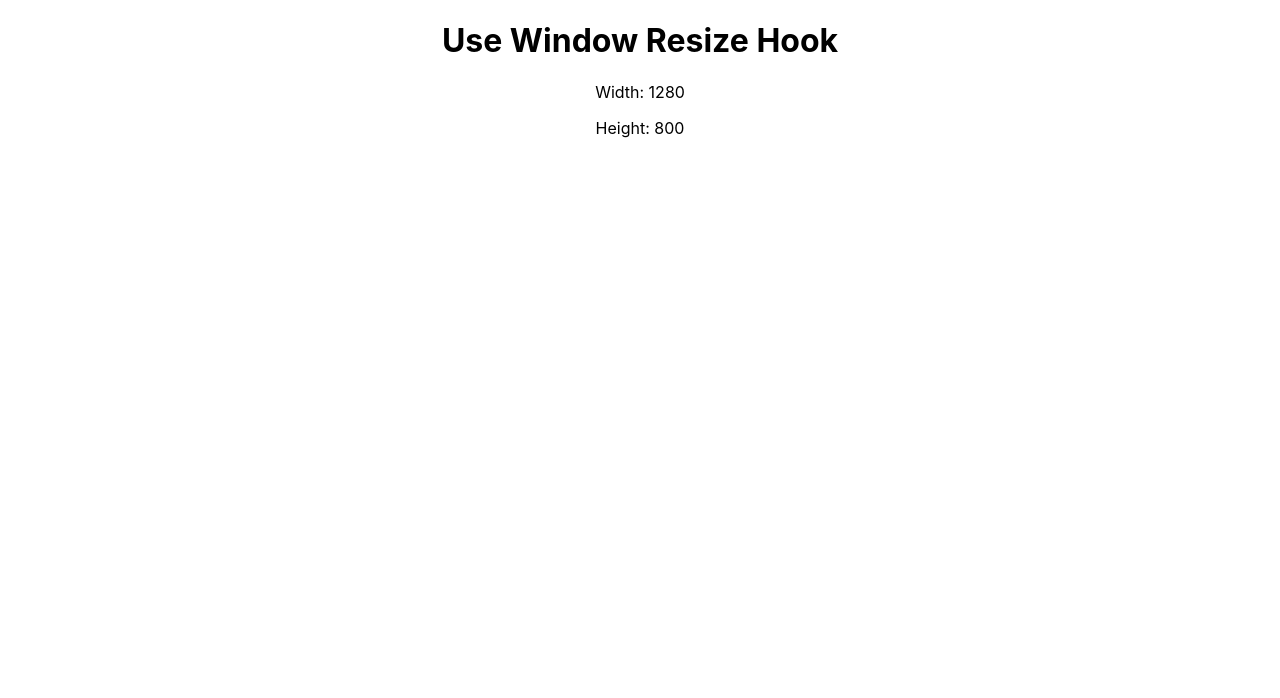
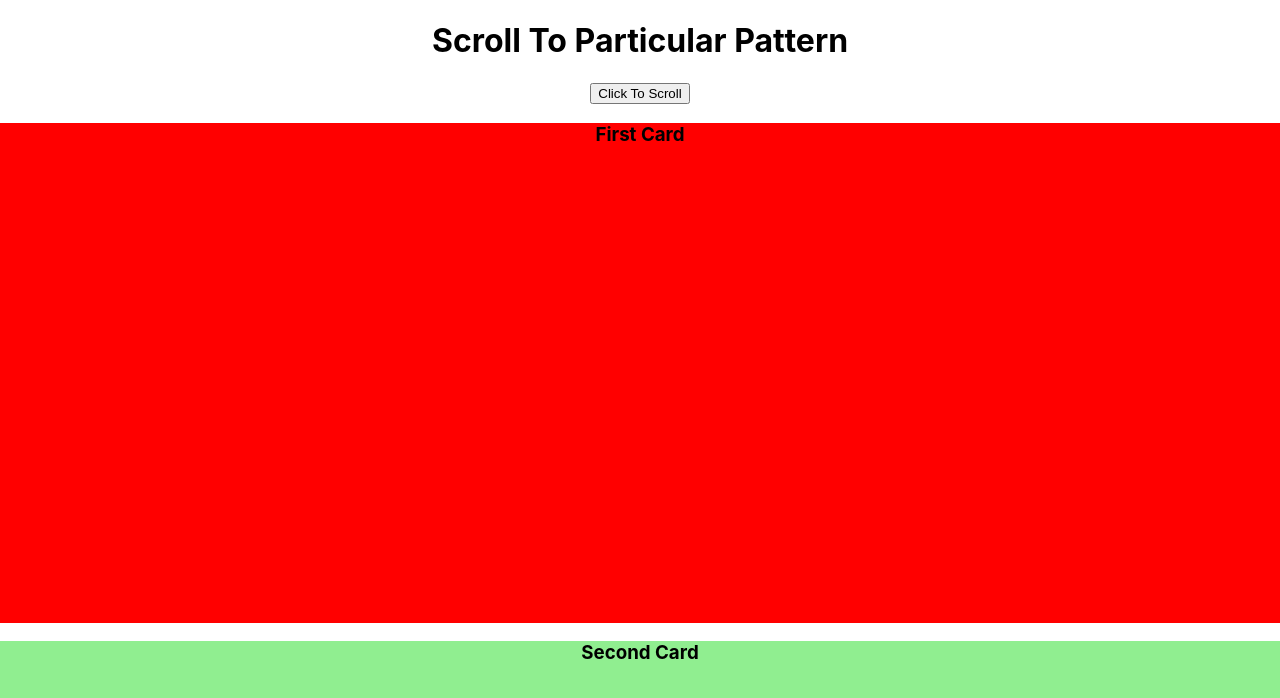
Before and after one commit to codeyoko/React2024, a React (Create React App) app in the folder my-app/: page / in a window 1280 px wide. Shown: the top 698 px of the page. Built offline with nearby package versions, Linux system fonts and the light colour scheme.

Commit message:
project02_use-scroll-section

```diff
--- a/my-app/src/App.js
+++ b/my-app/src/App.js
@@ -17,6 +17,8 @@ import FeatureFlags from './components/feature-flag';
 import UseFetchHookTest from './components/user-fetch-hook/test';
 import UseOnClickOutsideTest from './components/use-outside-click/test';
 import UseWindowResizeTest from './components/use-window-resize/test';
+import UseScrollTopToBottom from './components/use-scroll-bottom-top/test';
+import ScrollToSection from './components/use-scroll-bottom-top/scroll-to-section';
 
 function App() {
   return (
@@ -70,8 +72,15 @@ function App() {
       {/* <UseOnClickOutsideTest /> */}
 
       {/* Use Window Resize Hook */}
-      <UseWindowResizeTest />
-    </div>
+      {/* <UseWindowResizeTest /> */}
+
+      {/* Use Scroll Top To Bottom */}
+      {/* <UseScrollTopToBottom /> */}
+
+      {/* Scroll to a particular section */}
+      <ScrollToSection />
+  </div>
+
   );
 }
 
--- /dev/null
+++ b/my-app/src/components/use-scroll-bottom-top/index.jsx
@@ -0,0 +1,37 @@
+import { useEffect, useState } from "react";
+
+
+export default function useFetchData(url, options = {}) {
+
+    const [data, setData] = useState(null);
+    const [pending, setPending] = useState(false);
+    const [error, setError] = useState(null);
+
+
+    async function fetchData() {
+        try {
+            setPending(true);
+            const response = await fetch(url, {...options});
+
+            if(!response.ok){
+                throw new Error(`${response.statusText}! Could not fetch data`);
+            }
+            const data = await response.json();
+
+            if(data && data.products && data.products.length > 0) {
+                setData(data.products);
+                setPending(false);
+                setError(null);
+            }
+
+        } catch (error) {
+            setError(error.message);
+        }
+    }
+
+    useEffect(() => {
+        fetchData();
+    }, [url]);
+
+    return {data, pending, error};
+}
--- /dev/null
+++ b/my-app/src/components/use-scroll-bottom-top/scroll-to-section.jsx
@@ -0,0 +1,66 @@
+
+import { useRef } from 'react';
+
+export default function ScrollToSection() {
+    const ref = useRef(null);
+    const data = [
+        {
+            lable: 'First Card',
+            style:{
+                width: '100%',
+                height: '500px',
+                background:'red'
+            }
+        },
+        {
+            lable: 'Second Card',
+            style:{
+                width: '100%',
+                height: '500px',
+                background:'lightgreen'
+            }
+        },
+        {
+            lable: 'Third Card',
+            style:{
+                width: '100%',
+                height: '500px',
+                background:'yellow'
+            }
+        }
+
+    ];
+
+
+    function handleScrollToSection () {
+
+        let position = ref.current.getBoundingClientRect().top;
+
+        window.scrollTo({
+            top: position,
+            behavior: "smooth"
+        })
+
+    }
+
+
+    return (
+
+        <>
+            <div>
+                <h1>Scroll To Particular Pattern</h1>
+                <button onClick={handleScrollToSection}>Click To Scroll</button>
+
+                {
+                    data && data.map((item,index) => (
+
+                        <div key={item.key} ref = {index === 2 ? ref : null} style = {item.style}>
+                            <h3>{item.lable}</h3>
+                        </div>
+                    ))
+
+                }
+            </div>
+        </>
+    )
+}
--- /dev/null
+++ b/my-app/src/components/use-scroll-bottom-top/test.jsx
@@ -0,0 +1,52 @@
+
+import { useRef } from 'react';
+import useFetchData from './index';
+
+export default function UseScrollTopToBottom() {
+
+    const {data, pending, error} = useFetchData(
+        'https://dummyjson.com/products?limit=100', {}
+    );
+    //console.log(data, error, pending);
+
+    const bottomRef = useRef(null);
+
+    function handleScrollToBottom(){
+        bottomRef.current.scrollIntoView({behavior: "smooth"})
+    }
+
+    function handleScrollToTop(){
+        window.scrollTo({
+            top: 0,
+            left: 0,
+            behavior: "smooth"
+        })
+    }
+
+    return (
+        <>
+            <h1>Products Infomation</h1>
+            <button onClick={() => handleScrollToBottom()}>Bottom ↓</button>
+            { error ? <div style={{color: 'red'}}> Error! {error}</div> : null }
+            {pending ? <div style={{color: 'lightgreen'}}>Loading...</div> : null}
+
+            {
+                data && data.length > 0
+                    ? data.map((item) => {
+                        return (
+                            <div key={item.id}>
+                                <h3>Product: {item.title}</h3>
+                                <p>Price: {item.price}</p>
+                                <p>Description: {item.description}</p>
+                                <img src={item.thumbnail} alt={item.title} />
+                            </div>
+                        )
+                    })
+                    : null
+            }
+
+            <button onClick={handleScrollToTop}>Top ↑</button>
+            <div ref={bottomRef}></div>
+        </>
+    )
+}
```
